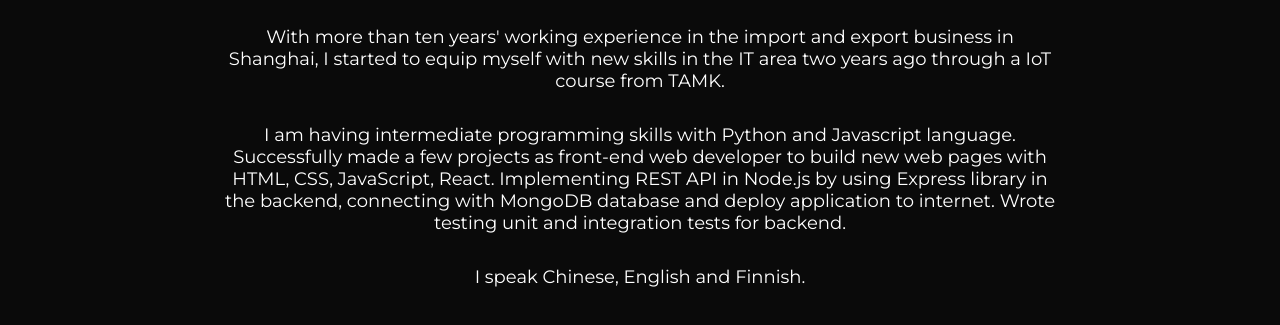
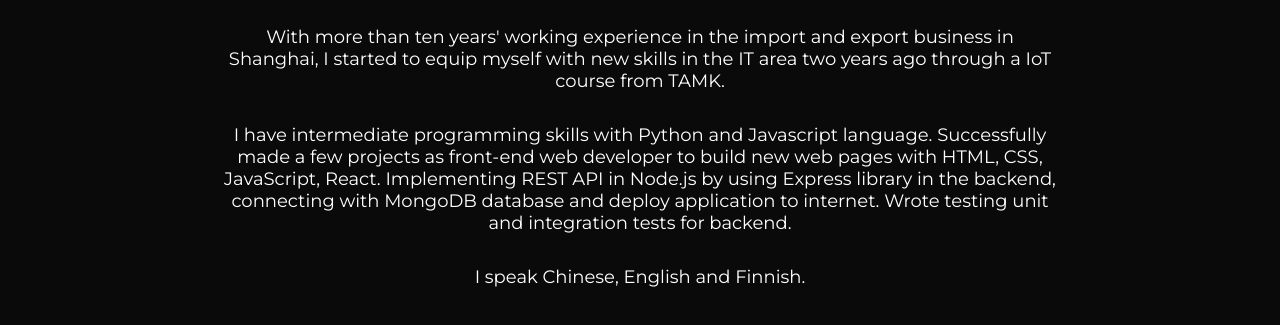
Before and after one commit to Ribo228/portfolio, a plain HTML site: page index.html in a window 1280 px wide. Shown: the part 701-1026 px from the top of the page. Drawn offline with Linux system fonts and the light colour scheme.

Commit message:
Update index.html

```diff
--- a/index.html
+++ b/index.html
@@ -75,7 +75,7 @@
             myself with new skills in the IT area two years ago through a IoT course from TAMK.
           </p>
           <p class="mb-2">
-           I am having intermediate programming skills with Python and Javascript language.
+           I have intermediate programming skills with Python and Javascript language.
             Successfully made a few projects as front-end web developer to build new web pages with HTML,
             CSS, JavaScript, React. Implementing REST API in Node.js by using Express library in the backend,
             connecting with MongoDB database and deploy application to internet. Wrote testing unit and
```
